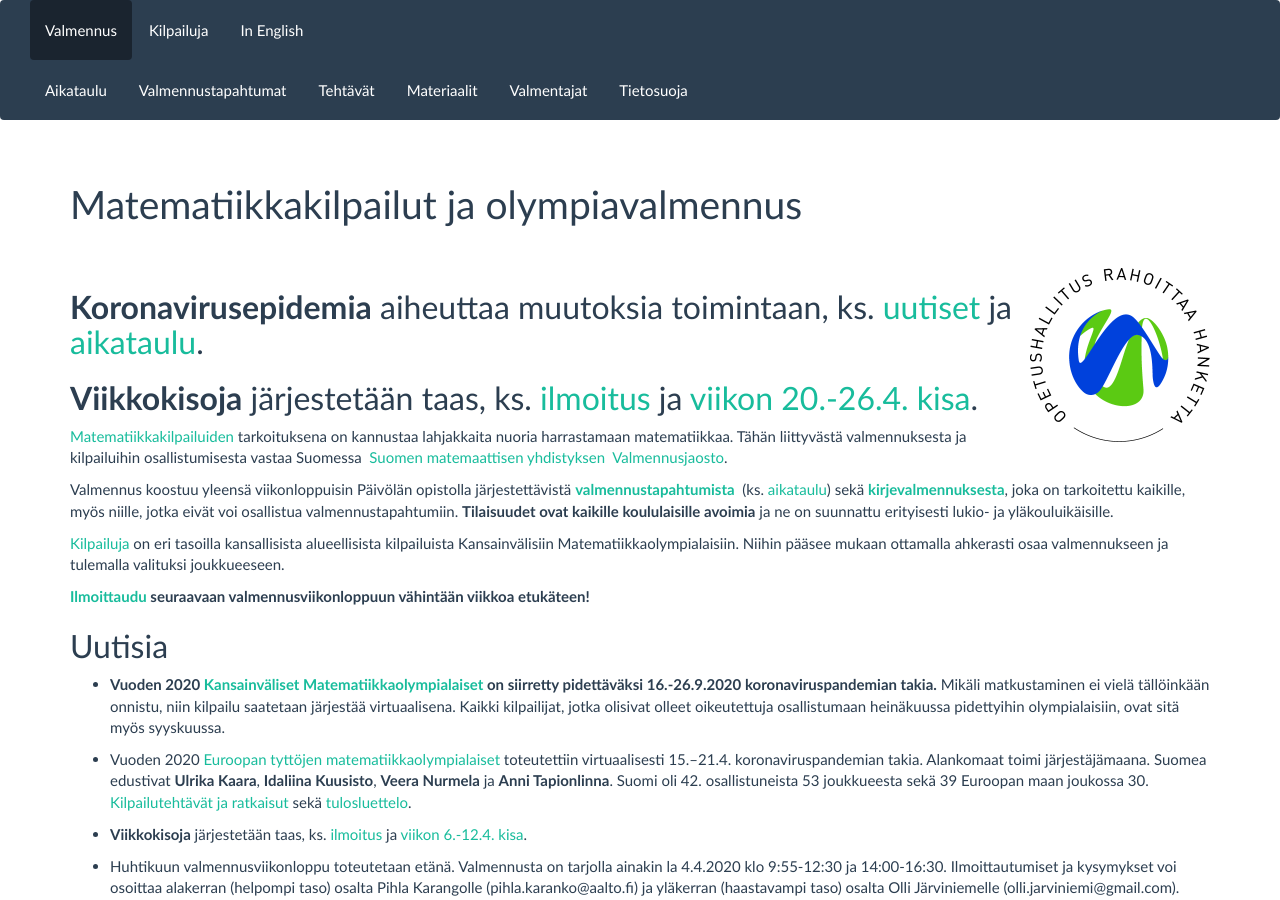
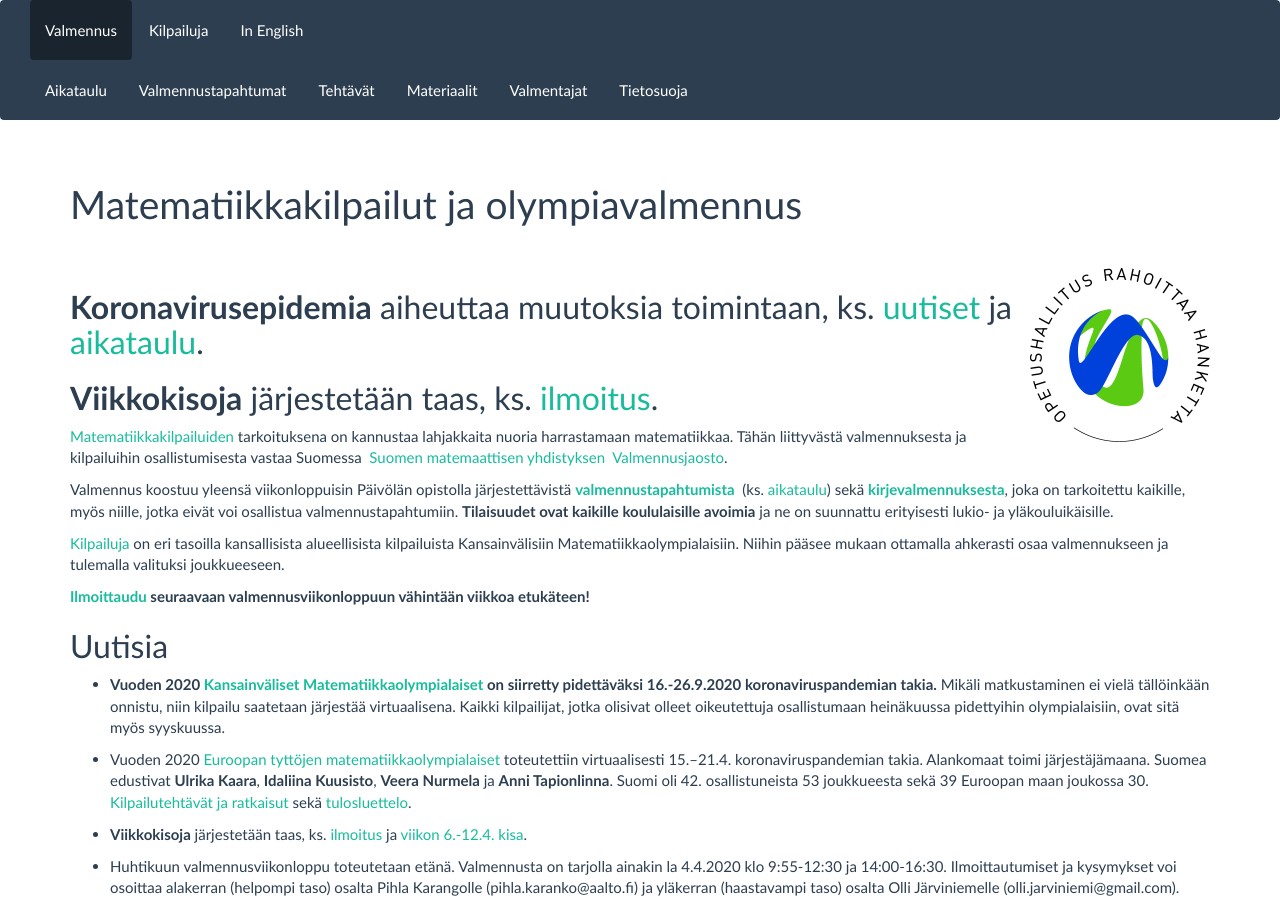
Before and after one commit to matematiikkakilpailut/matematiikkakilpailut.github.io, a Jekyll site: the page built from index.md, in a window 1280 px wide and 900 px high. Built offline with Jekyll 4.4.1, drawn with Linux system fonts in a browser that asks for light colours.

Commit message:
Update index.md
Vanhan viikkokisan päivämäärä poistettu

```diff
--- a/index.md
+++ b/index.md
@@ -13,7 +13,7 @@
 
 ## **Koronavirusepidemia** aiheuttaa muutoksia toimintaan, ks. [uutiset](#uutisia) ja [aikataulu](https://matematiikkakilpailut.fi/aikataulu/).
 
-## **Viikkokisoja** järjestetään taas, ks. [ilmoitus](https://keskustelu.matematiikkakilpailut.fi/t/viikkokisat/322) ja [viikon 20.-26.4. kisa](https://keskustelu.matematiikkakilpailut.fi/t/viikkokisa-20-26-4/327).
+## **Viikkokisoja** järjestetään taas, ks. [ilmoitus](https://keskustelu.matematiikkakilpailut.fi/t/viikkokisat/322).
 
 [Matematiikkakilpailuiden](kilpailut) tarkoituksena on kannustaa
 lahjakkaita nuoria harrastamaan matematiikkaa. Tähän liittyvästä
```
